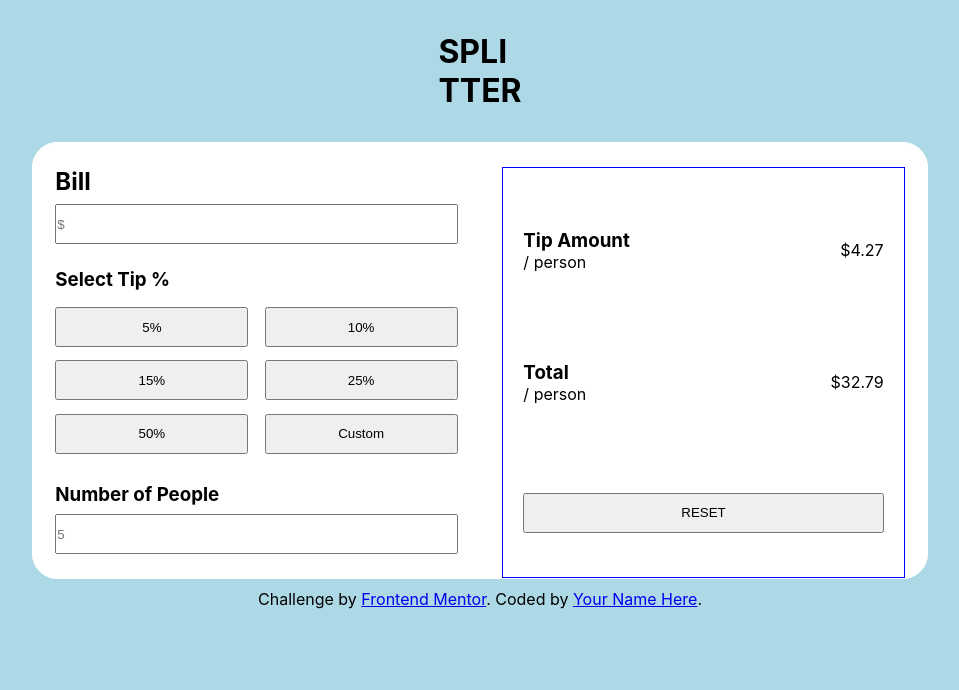
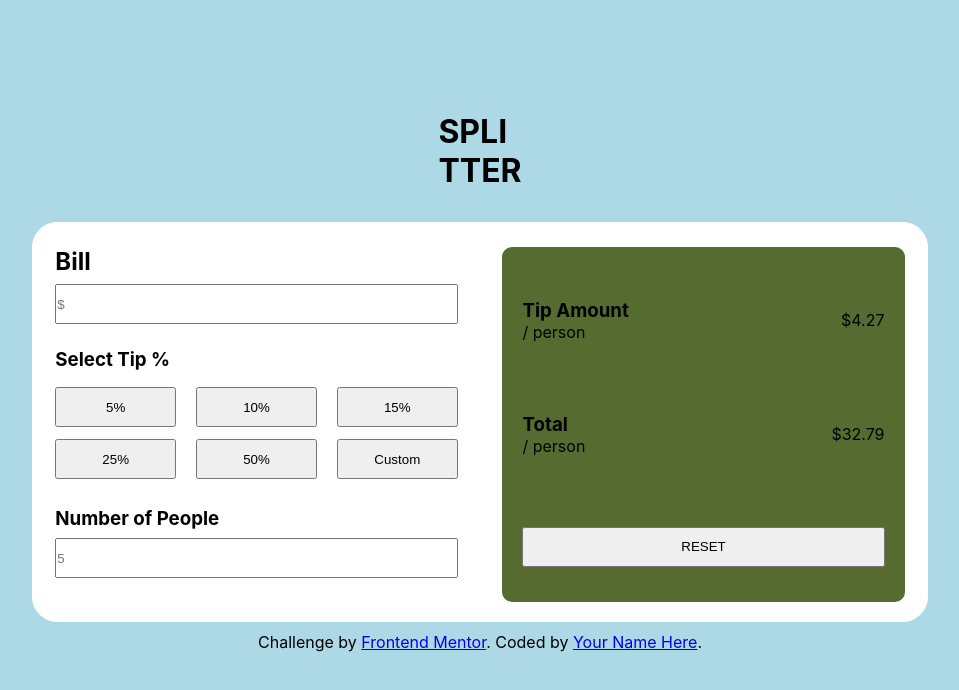
Before and after one commit to Marshnme/Tip-Calculator, a React (Create React App) app: page / in a window 1280 px wide. Shown: the top 690 px of the page, without its empty margins (160-1119 px from the left). Built offline with nearby package versions, Linux system fonts and the light colour scheme.

Commit message:
buttons aligning correctly on dekstop

```diff
--- a/src/App.css
+++ b/src/App.css
@@ -145,7 +145,7 @@ header{
 	flex-flow:column nowrap;
 	align-items: center;
 	justify-content: space-around;
-	border:1px solid blue;
+	/* border:1px solid blue; */
 	/* width:100%; */
 	height:32vh;
 	/* margin-bottom:2rem; */
@@ -192,19 +192,39 @@ header{
 
 	.left-side{
 		width:45%;
+		height:95%;
+		justify-content: space-around;
 	}
 
 	.results-parent{
 		width:45%;
-		height:auto;
+		height:95%;
+		background-color: darkolivegreen;
+		border-radius: 10px;
+		justify-content: space-around;
 	}
 	.container{
 		align-items: center;
+		margin-top:80px;
 	}
 
 	main{
 		min-width: 70%;
 		border-radius: 25px;
+		height:50vh;
+	}
+
+	.perc-buttons{
+		width:100%;
+		height:13vh;
+		display:flex;
+		flex-flow:row wrap;
+
+	}
+
+	.button{
+		width:30%;
+		/* height:10vh; */
 
 	}
 }
```
